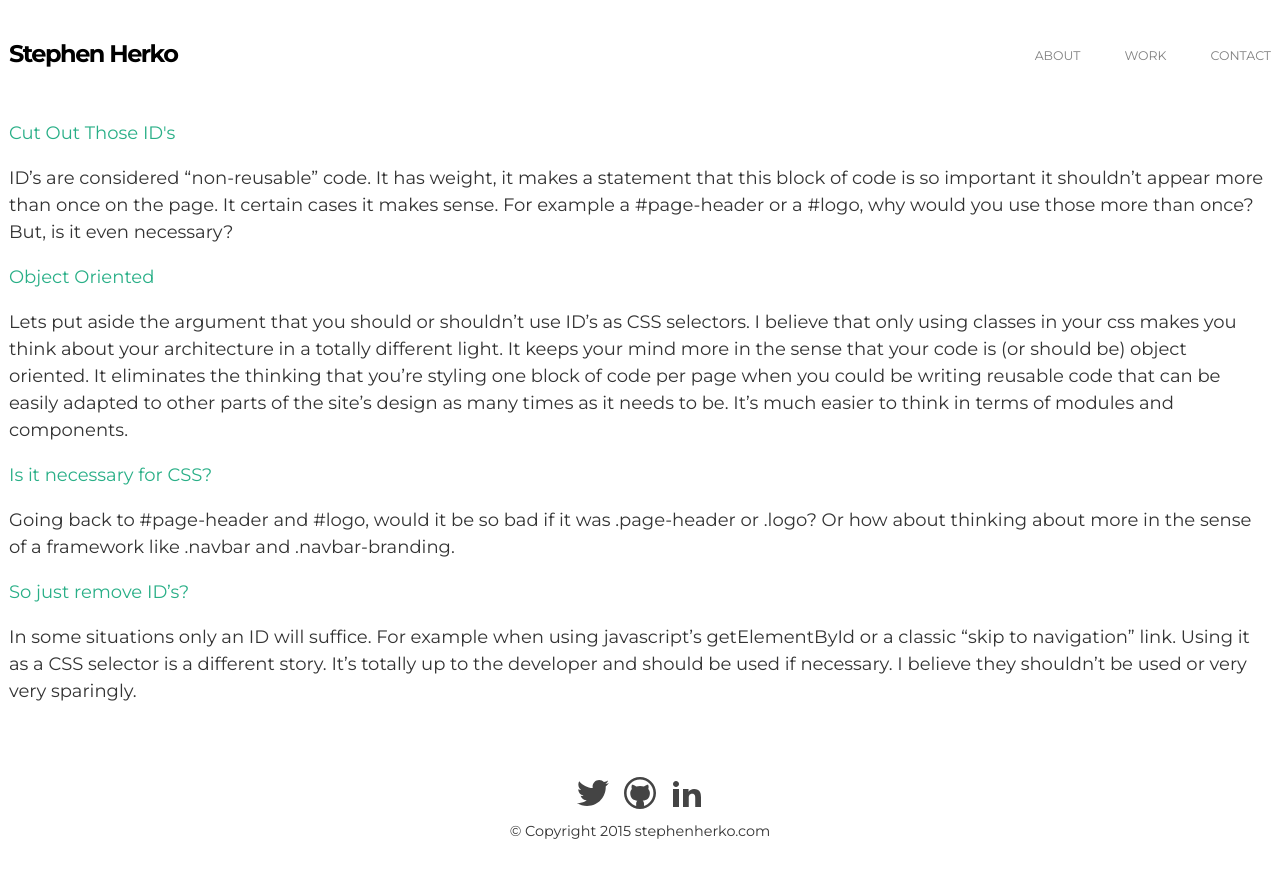
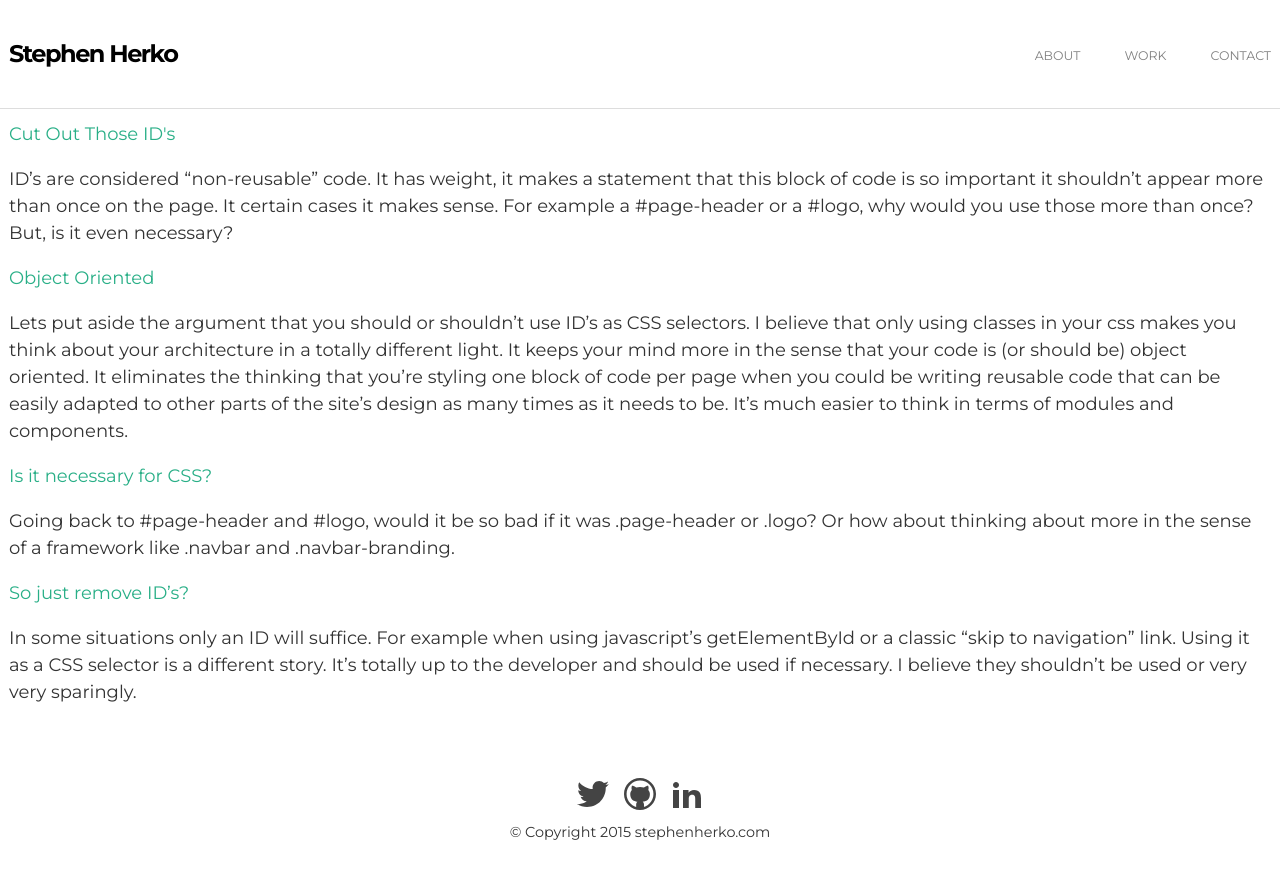
Before and after one commit to sherkoo/stephenherko.github.io, a Jekyll site: the page built from _posts/2015-1-8-cut-out-those-ids.md, in a window 1280 px wide. Shown: the top 879 px of the page. Built offline with Jekyll 4.4.1, drawn with Linux system fonts in a browser that asks for light colours; nearby versions of some CDN libraries.

Commit message:
header permantely fixed

```diff
--- a/css/main.scss
+++ b/css/main.scss
@@ -33,6 +33,7 @@
 }
 
 body{
+  padding-top: 109px;
   background: #fff;
   color: #333;
   margin: 0;
@@ -80,12 +81,13 @@
   line-height: 1.2;
   padding: 2em 0;
   margin-bottom: 0.5em;
-  border-top: 1px solid #ddd;
+  // border-top: 1px solid #ddd;
 
   h1{
     color: #333;
     letter-spacing: -2px;
-    max-width: 800px;
+    width: 800px;
+    max-width: 100%;
     text-transform: capitalize;
     font-weight: 700;
     margin: 0 auto;
@@ -103,9 +105,15 @@
  * Header
  */
 .header{
-  text-align: center;
+  // text-align: center;
   // background-color: #222;
   // border-top: 9px solid $black-color;
+  border-bottom: 1px solid #ddd;
+  position: fixed;
+  width: 100%;
+  top: 0;
+  background-color: #fff;
+  z-index: 4;
 }
 
 .header>.container{
@@ -116,6 +124,8 @@
   display: -webkit-flex;
   column-count: 2;
     -webkit-column-count: 2;
+    transition: .25s ease-in-out;
+      -webkit-transition: .25s ease-in-out;
 }
 
 .header-logo{
@@ -141,6 +151,11 @@
       max-width: 190px;
     }
   }
+}
+
+.header-shrink>.container{
+  padding-top: 0.75em;
+  padding-bottom: 0.75em;
 }
 
 .header-fixed{
--- a/js/scripts.js
+++ b/js/scripts.js
@@ -12,20 +12,33 @@
   $(window).scroll(function(){
     console.log($(this).scrollTop());
 
-    if($(this).scrollTop() >= 500){
-      $('.header').addClass('header-fixed');
-      // Account for missing space after .header-fixed
-      $('body').css({
-        'paddingTop': '113px'
-      });
+    if($(this).scrollTop() >= 300){
+      $('.header').addClass('header-shrink');
     } else {
-      $('.header').show();
-      $('.header').removeClass('header-fixed');
-      $('body').css({
-        'paddingTop': '0'
-      });
+      $('.header').removeClass('header-shrink');
     }
   });
+
+  // // Show header nav on scroll down
+  // var lastScrollTop = 0;
+  //
+  // $(window).scroll(function(){
+  //   console.log($(this).scrollTop());
+  //
+  //   if($(this).scrollTop() >= 500){
+  //     $('.header').addClass('header-fixed');
+  //     // Account for missing space after .header-fixed
+  //     $('body').css({
+  //       'paddingTop': '113px'
+  //     });
+  //   } else {
+  //     $('.header').show();
+  //     $('.header').removeClass('header-fixed');
+  //     $('body').css({
+  //       'paddingTop': '0'
+  //     });
+  //   }
+  // });
 
   // Show header on scroll up - remove on scroll down
   // var lastScrollTop = 0;
```
Also changed, not shown: 3 other files.
